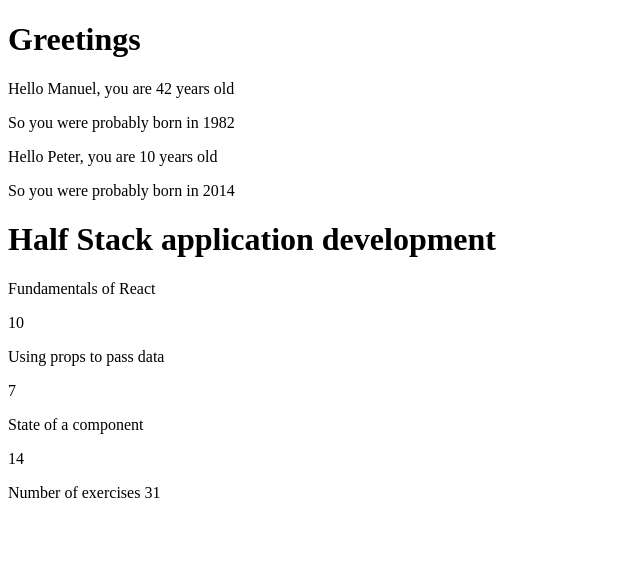
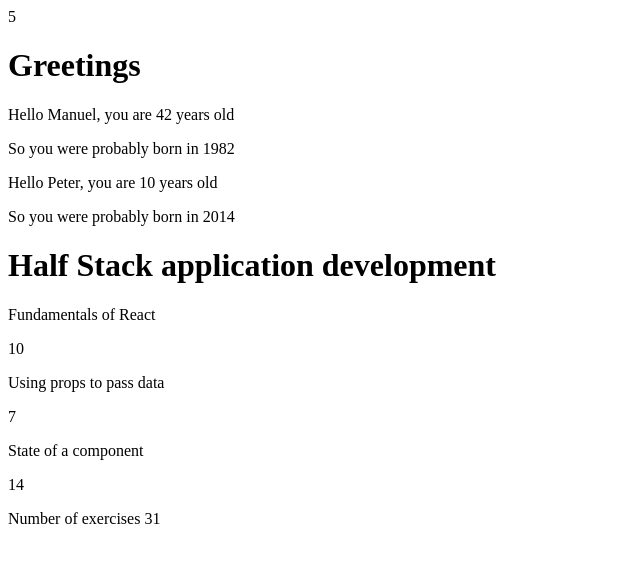
Before and after one commit to alexsamboy/fullstackopen, a React app in the folder part1/courseinfo/: page / in a window 1280 px wide. Shown: the top 562 px of the page, without its empty margins (0-640 px from the left). Built offline with nearby package versions, Linux system fonts and the light colour scheme; the HTML template or start-up script is replaced by a standard one.

Commit message:
Componente con estado

```diff
--- a/part1/courseinfo/src/App.jsx
+++ b/part1/courseinfo/src/App.jsx
@@ -1,3 +1,5 @@
+import { useState } from "react";
+
 const Header = (props) => {
   return (
     <>
@@ -24,10 +26,7 @@
   return <p>Number of exercises {props.parts1 + props.parts2 + props.parts3}</p>;
 };
 
-const Hello = (props) => {
-  const name = props.name
-  const age = props.age
-
+const Hello = ({ name, age }) => {
   const bornYear = () => new Date().getFullYear() - age
 
   return(
@@ -41,6 +40,14 @@
 }
 
 const App = () => {
+  const [ counter, setCounter ] = useState(0)
+
+  setTimeout(
+    () => setCounter(counter + 1),
+    1000
+  )
+
+
   const name = 'Peter'
   const age = 10
   const course = {
@@ -63,6 +70,9 @@
 
   return (
     <div>
+
+      <div>{ counter }</div>
+
       <h1>Greetings</h1>
       <Hello name = 'Manuel' age = {42} />
       <Hello name={name} age={age} />
```
